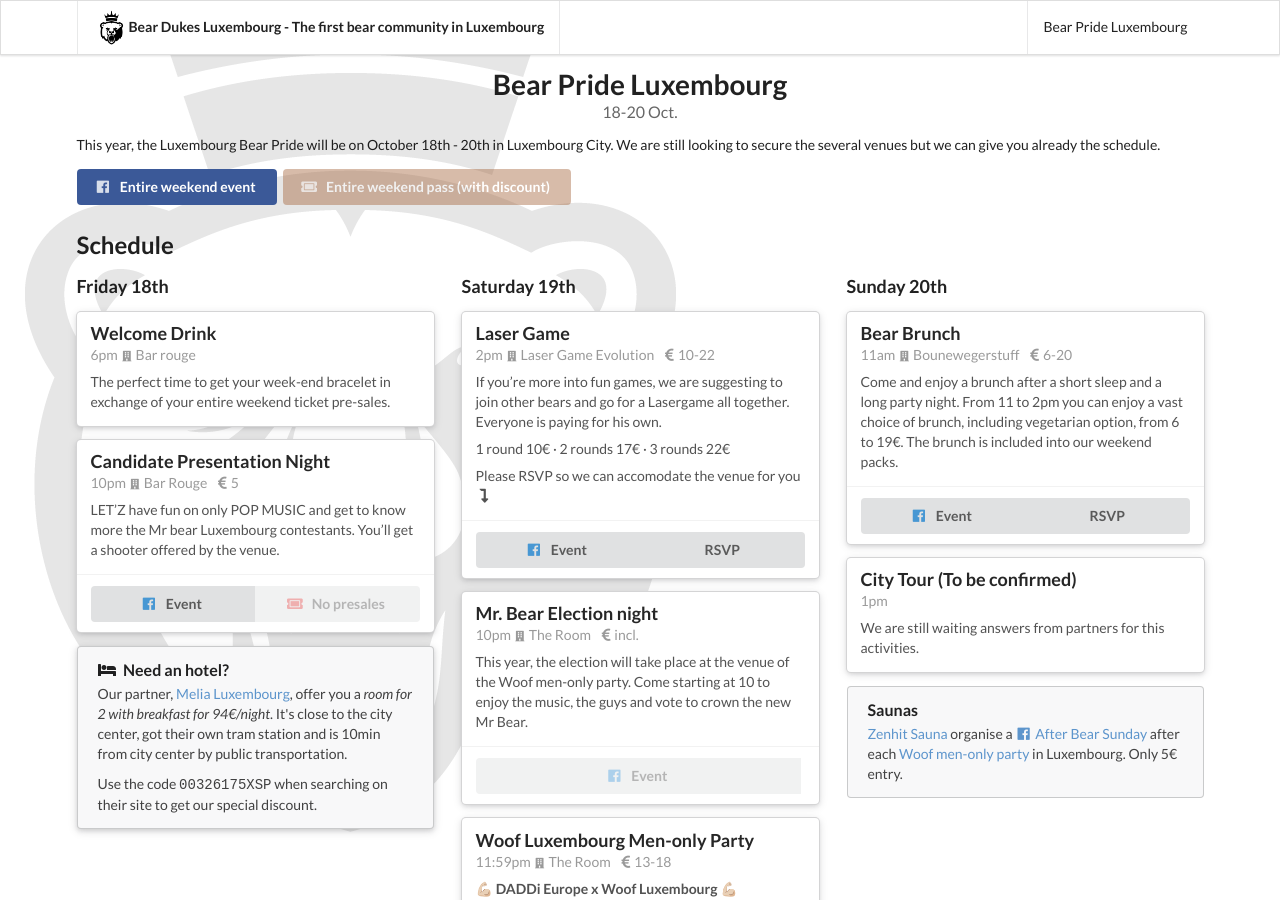
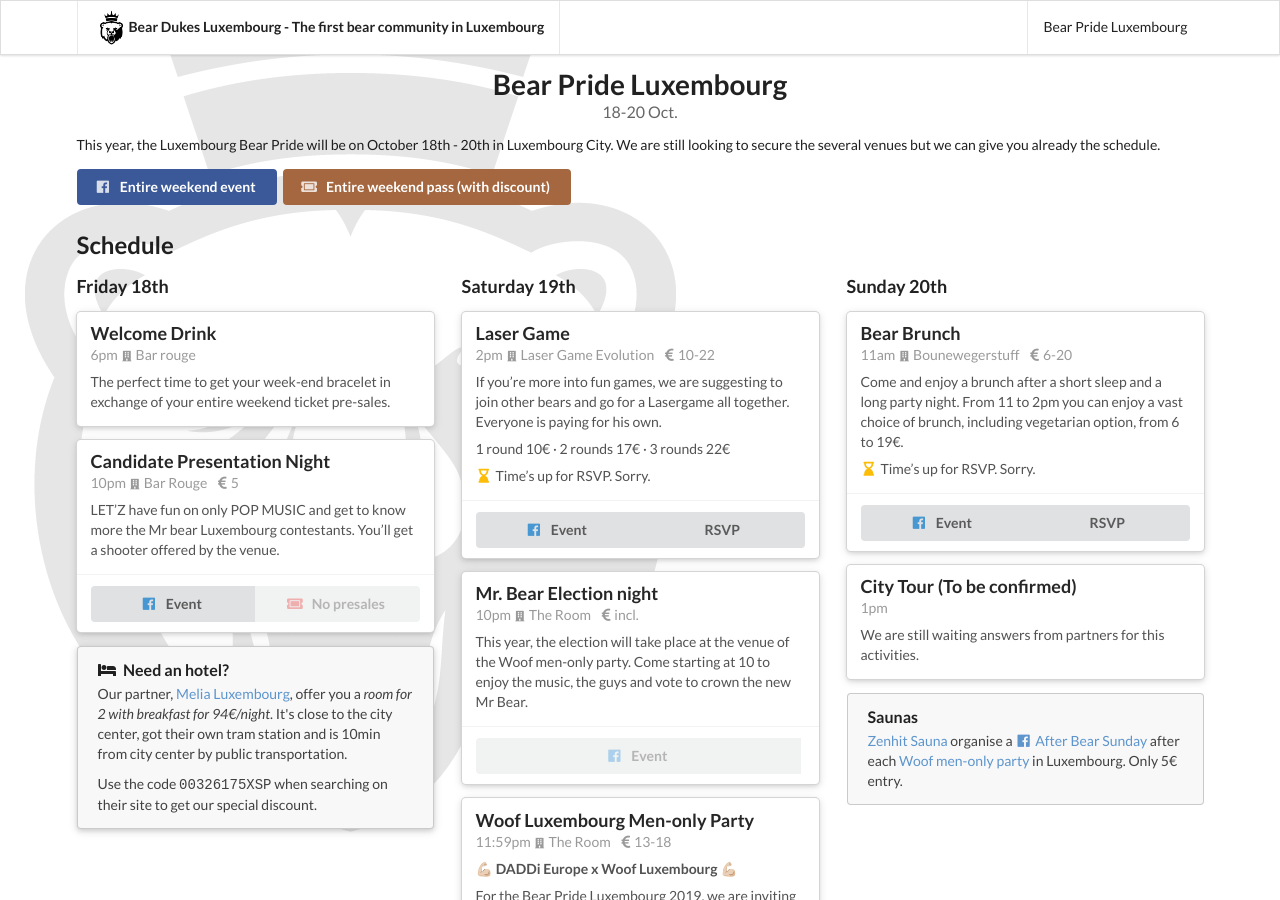
Before and after one commit to bear-dukes-luxembourg-a-s-b-l/bears.lu, a Jekyll site: the page built from BearPride.md, in a window 1280 px wide and 900 px high. Built offline with Jekyll 4.4.1, drawn with Linux system fonts in a browser that asks for light colours; nearby versions of some CDN libraries.

Commit message:
update weekend pack section

```diff
--- a/BearPride.md
+++ b/BearPride.md
@@ -6,7 +6,7 @@
 
 This year, the Luxembourg Bear Pride will be on October 18th - 20th in Luxembourg City. We are still looking to secure the several venues but we can give you already the schedule.
 
-<a href="https://www.facebook.com/events/357291828163605/" class="ui facebook button"><i class="facebook icon"></i> Entire weekend event</a> <a href="https://tickets.bears.lu/e/23/bear-pride-luxembourg-2019?ref=site" class="ui disabled brown button"><i class="ticket alternate  icon"></i> Entire weekend pass (with discount)</a>
+<a href="https://www.facebook.com/events/357291828163605/" class="ui facebook button"><i class="facebook icon"></i> Entire weekend event</a> <a href="https://tickets.bears.lu/e/23/bear-pride-luxembourg-2019?ref=site" class="ui brown button"><i class="ticket alternate  icon"></i> Entire weekend pass (with discount)</a>
 
 ## Schedule
 
--- a/_data/events.yaml
+++ b/_data/events.yaml
@@ -36,8 +36,7 @@
        1 round 10€ · 2 rounds 17€ · 3 rounds 22€
 
 
-       Please RSVP so we can accomodate the venue for you
-       <i class="level down alternate icon"></i>
+       <i class="hourglass end yellow icon"></i>Time's up for RSVP. Sorry.
       facebook: "https://www.facebook.com/events/2166587553451649/"
       ticket_url:
       rsvp_url: "https://thibault.typeform.com/to/WH2Btp"
@@ -83,8 +82,9 @@
       description: >
        Come and enjoy a brunch after a short sleep and a long party night. From
         11 to 2pm you can enjoy a vast choice of brunch, including
-       vegetarian option, from 6 to 19€. The brunch is included into our
-        weekend packs.
+       vegetarian option, from 6 to 19€.
+
+        <i class="hourglass end yellow icon"></i>Time's up for RSVP. Sorry.
       facebook: https://www.facebook.com/events/1579950112147780/
       ticket_url:
       rsvp_url: https://thibault.typeform.com/to/A6T0hO
```
